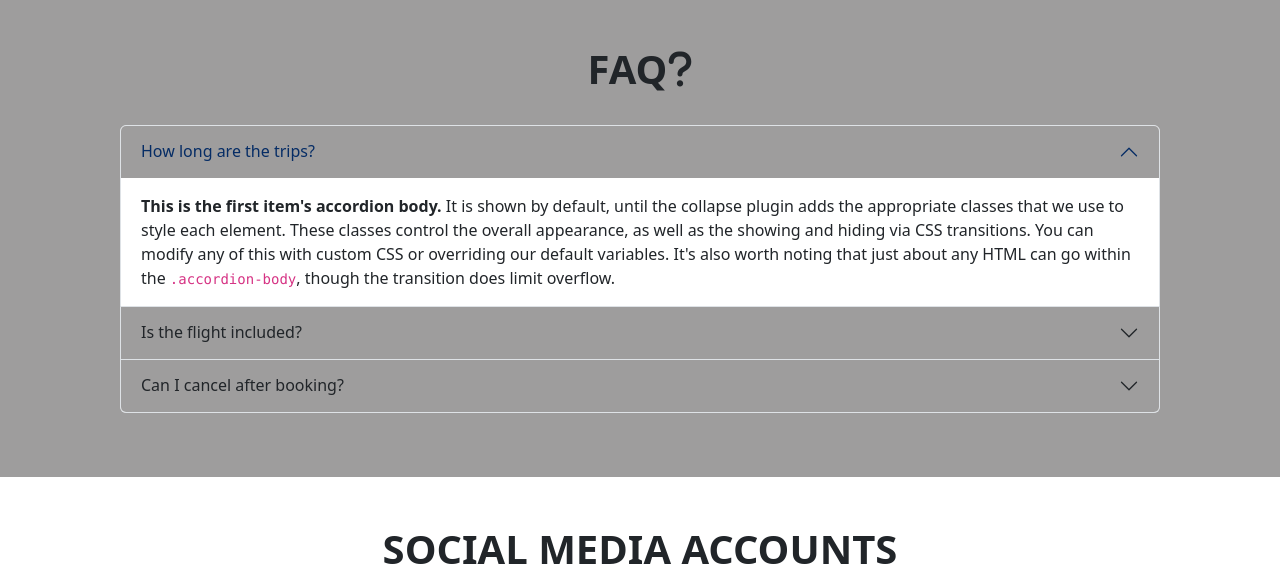
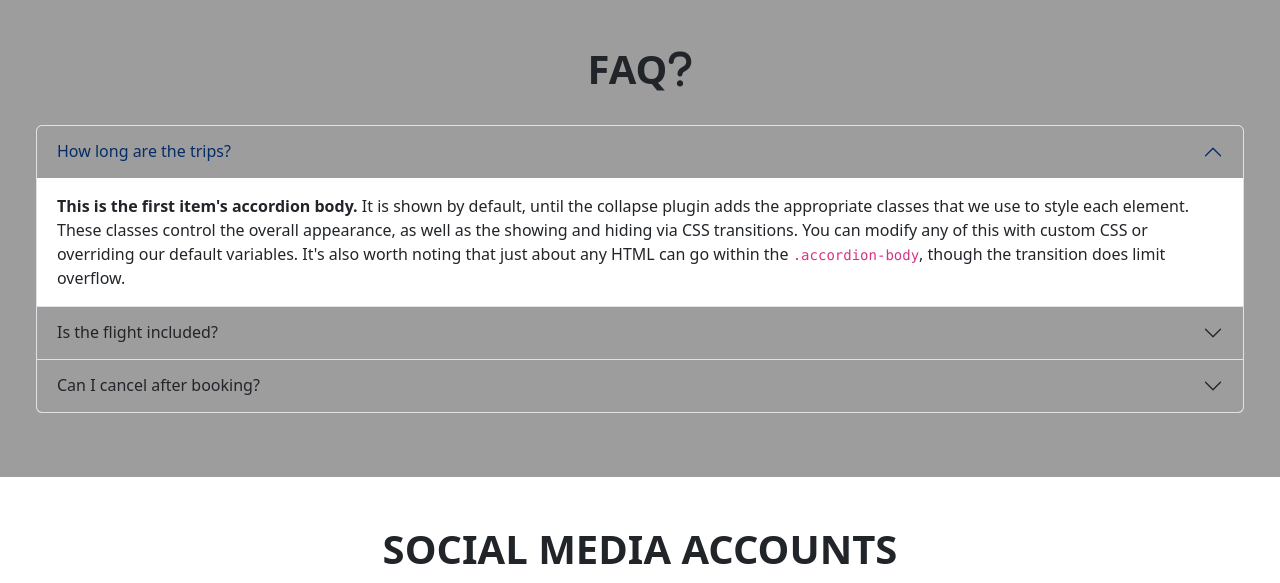
Before and after one commit to EmirGecgin/AEGTour-FirstWebsiteAttempt, a plain HTML site: page index.html in a window 1280 px wide. Shown: the part 3880-4463 px from the top of the page. Drawn offline with nearby package versions, Linux system fonts and the light colour scheme.

Commit message:
+faq section is updated.

```diff
--- a/index.html
+++ b/index.html
@@ -302,7 +302,7 @@
             </h1>
         </div>
         <div>
-            <div class="row pb-5 px-5 mx-5">
+            <div class="row pb-5 px-2 mx-1">
                 <div class="col-12 col-md-12 col-lg-12 pb-3">
                     <div class="accordion" id="accordionExample">
                         <div class="accordion-item">
```
